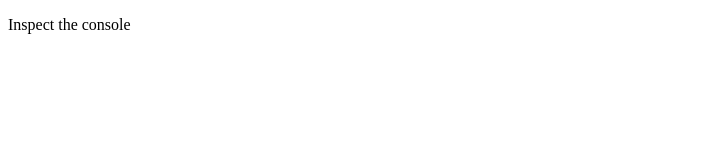
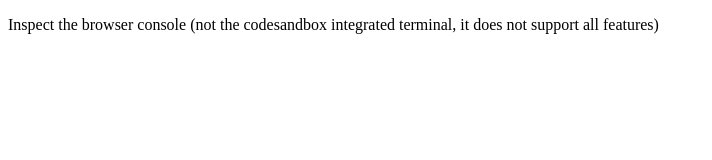
Before and after one commit to FalkZ/inline-testing, a website built with Vite: page demo/index.html in a window 1280 px wide. Shown: the whole page, without its empty margins (0-712 px from the left). Built offline with nearby package versions, Linux system fonts and the light colour scheme.

Commit message:
updated readme

```diff
--- a/demo/index.html
+++ b/demo/index.html
@@ -7,7 +7,7 @@
     <title>Inline Testing</title>
   </head>
   <body>
-    <p>Inspect the console</p>
+    <p>Inspect the browser console (not the codesandbox integrated terminal, it does not support all features)</p>
     <script type="module" src="/demo.js"></script>
   </body>
 </html>
--- a/package.json
+++ b/package.json
@@ -1,5 +1,5 @@
 {
-  "name": "vite-vanilla-ts",
+  "name": "inline-testing",
   "version": "0.0.0",
   "scripts": {
     "dev": "vite",
```
Also changed, not shown: README.md.
